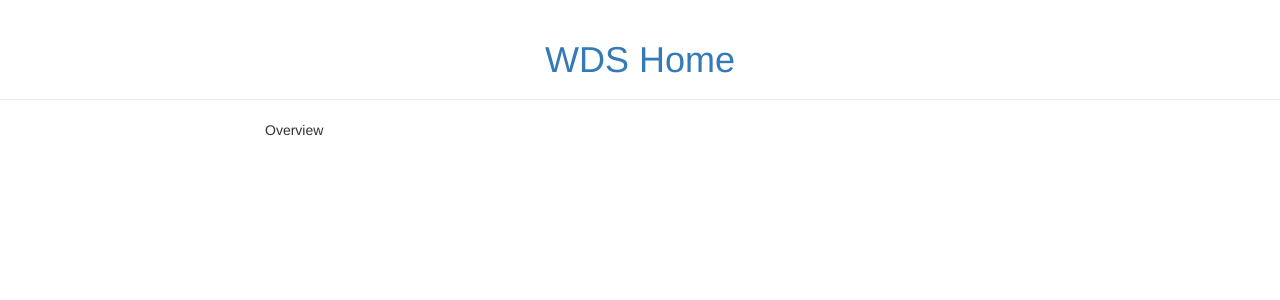
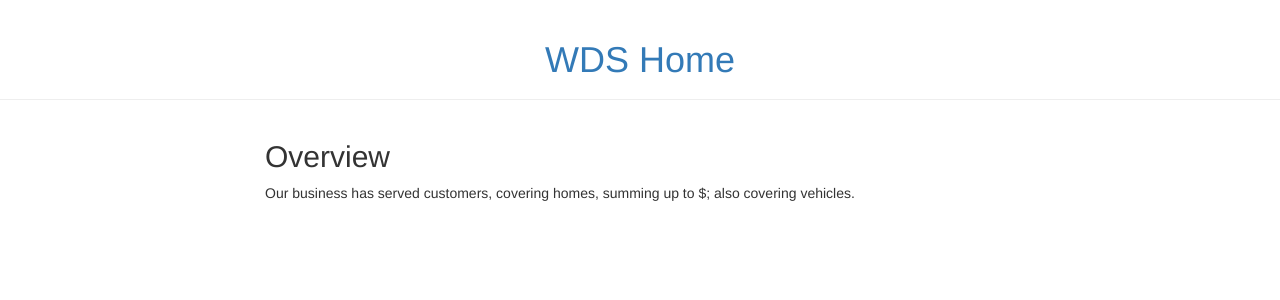
Before and after one commit to Kou-Guandong/NYU_CS_6083_Database_Project_Part2, a Django app: page /overview/ in a window 1280 px wide. Shown: the top 300 px of the page. Run offline with Django 3.2, Linux system fonts and the light colour scheme; data that the repository does not hold is empty; parts of the project's set-up code (start-up, migrations or seed data) failed here and were passed over; some libraries are stand-ins or nearby versions.

Commit message:
over page main info ok

```diff
--- a/insurance/templates/insurance/overview.html
+++ b/insurance/templates/insurance/overview.html
@@ -1,11 +1,24 @@
 {% extends 'base.html' %}
 {% block content %}
-    Overview
+    <h2>Overview</h2>
+
+    <div>
+        <p>
+            Our business has served <span class="data" id="num_customers"></span> customers,
+            covering <span class="data" id="total_homes_insured"></span> homes,
+            summing up to <span class="data" id="total_homes_value"></span> $;
+            also covering <span class="data" id="total_vehicles_insured"></span> vehicles.
+        </p>
+    </div>
 
     <script>
         $.ajax('/overviewAPI', {
             success: (data) => {
-                console.log(data)
+                const {num_customers, total_homes_insured, total_vehicles_insured, total_homes_value} = data
+                $('#num_customers').html(num_customers);
+                $('#total_homes_insured').html(total_homes_insured);
+                $('#total_homes_value').html(total_homes_value);
+                $('#total_vehicles_insured').html(total_vehicles_insured);
             }
         })
     </script>
```
Also changed, not shown: README.md.
